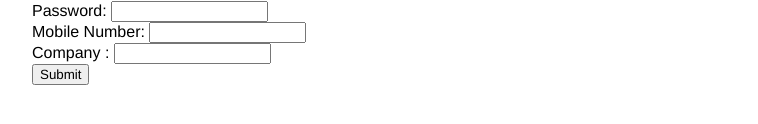
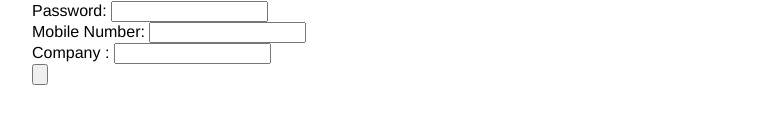
Before and after one commit to Priyadarshanvijay/ATS-API, a website: page public/addPersons.html in a window 1280 px wide. Shown: the part 226-350 px from the top of the page, without its empty margins (1-759 px from the left). Drawn offline with Linux system fonts and the light colour scheme.

Commit message:
minor fix addPersons.html 6

```diff
--- a/public/addPersons.html
+++ b/public/addPersons.html
@@ -26,7 +26,7 @@
                         Password: <input type="password" name="password" id="password" required><br>
                         Mobile Number: <input type="number" name="phone_number" id="phone_number" required><br>
                         Company : <input type="text" name="company" id="company" required><br>
-                        <input type="submit" onclick="submitToAddPerson()">
+                        <input type="button" onclick="submitToAddPerson()">
                     </form>
                 </div>
             </div>
```
